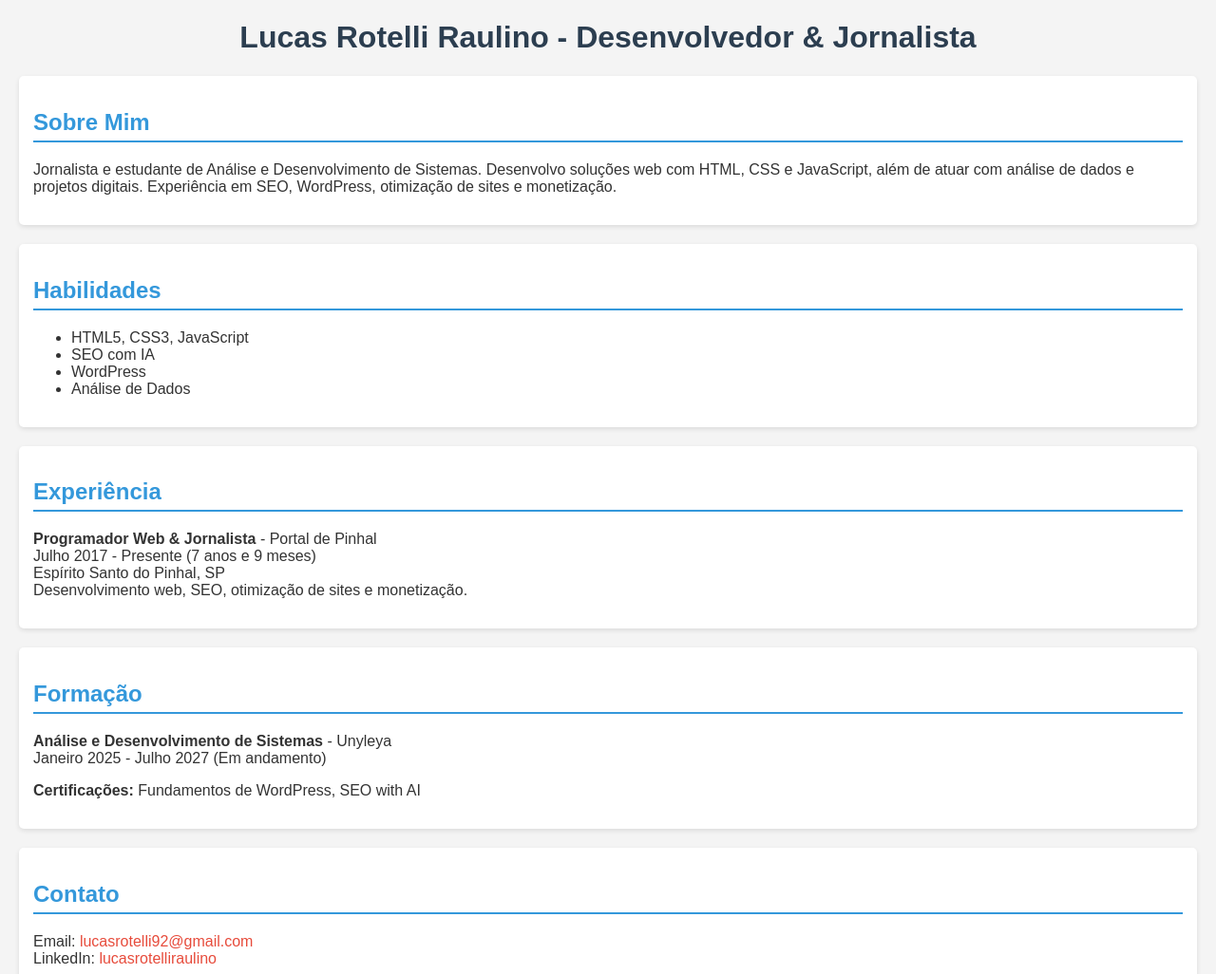
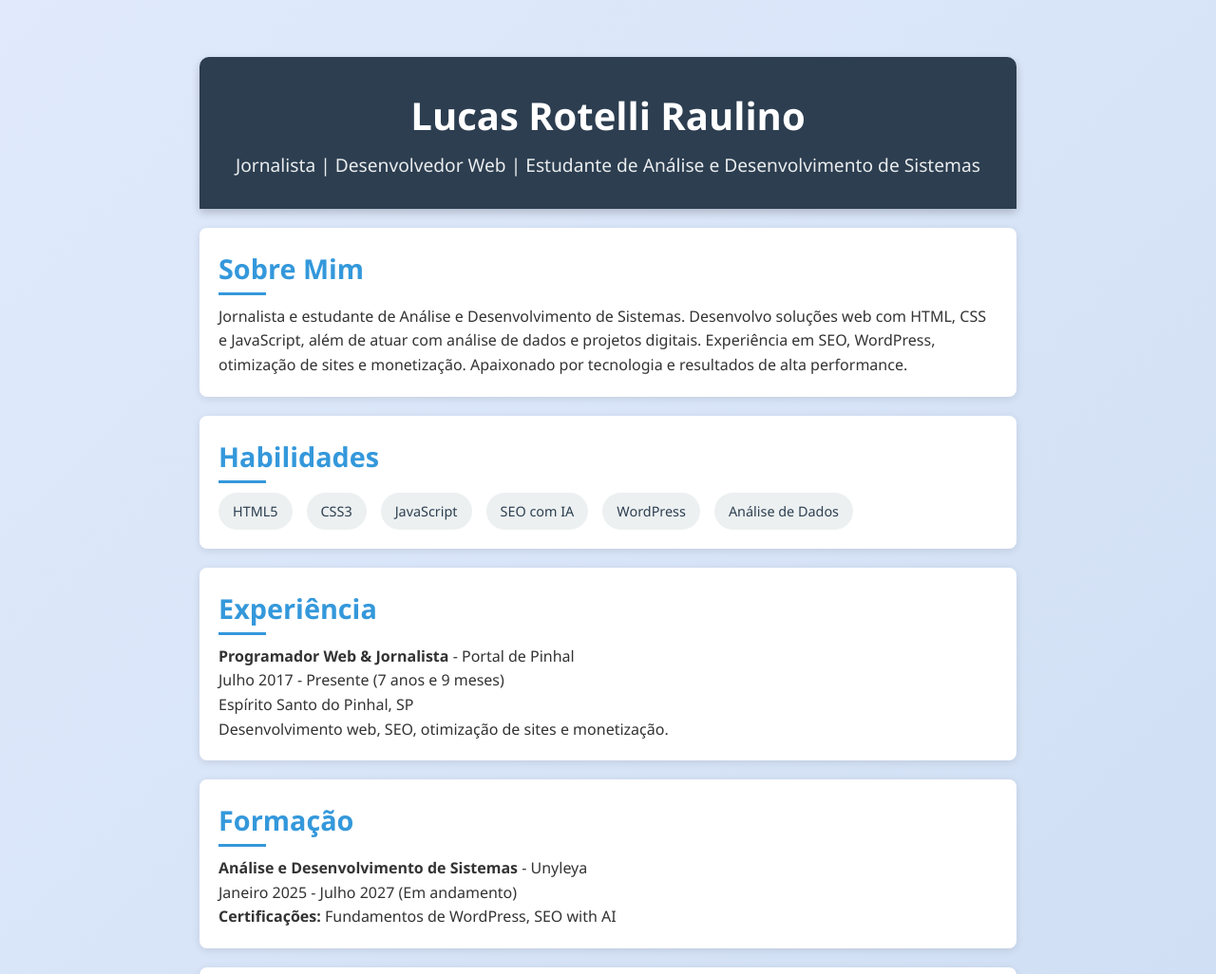
Before and after one commit to rotellicode/lucas-rotelli-raulino-cv, a plain HTML site: page index.html in a window 1280 px wide. Shown: the top 1026 px of the page at 95% size. Drawn offline with Linux system fonts and the light colour scheme.

Commit message:
Update index.html

```diff
--- a/index.html
+++ b/index.html
@@ -5,49 +5,127 @@
   <meta name="viewport" content="width=device-width, initial-scale=1.0">
   <title>Lucas Rotelli - Currículo</title>
   <style>
+    * {
+      margin: 0;
+      padding: 0;
+      box-sizing: border-box;
+    }
     body {
-      font-family: Arial, sans-serif;
-      margin: 20px;
-      background-color: #f4f4f4;
+      font-family: 'Segoe UI', Arial, sans-serif;
+      background: linear-gradient(135deg, #e0eafc, #cfdef3);
       color: #333;
+      line-height: 1.6;
     }
-    h1 {
-      color: #2c3e50;
+    .container {
+      max-width: 900px;
+      margin: 40px auto;
+      padding: 20px;
+    }
+    header {
       text-align: center;
+      padding: 30px;
+      background: #2c3e50;
+      color: white;
+      border-radius: 10px 10px 0 0;
+      box-shadow: 0 4px 10px rgba(0, 0, 0, 0.2);
+    }
+    header h1 {
+      font-size: 2.5em;
+      margin-bottom: 5px;
+    }
+    header p {
+      font-size: 1.2em;
+      opacity: 0.9;
+    }
+    .section {
+      background: white;
+      margin: 20px 0;
+      padding: 20px;
+      border-radius: 8px;
+      box-shadow: 0 2px 8px rgba(0, 0, 0, 0.1);
+      transition: transform 0.3s ease, box-shadow 0.3s ease;
+    }
+    .section:hover {
+      transform: translateY(-5px);
+      box-shadow: 0 6px 15px rgba(0, 0, 0, 0.15);
     }
     h2 {
       color: #3498db;
-      border-bottom: 2px solid #3498db;
-      padding-bottom: 5px;
+      font-size: 1.8em;
+      margin-bottom: 15px;
+      position: relative;
     }
-    .section {
-      margin: 20px 0;
-      padding: 15px;
-      background-color: #fff;
-      border-radius: 5px;
-      box-shadow: 0 2px 5px rgba(0,0,0,0.1);
+    h2::after {
+      content: '';
+      width: 50px;
+      height: 3px;
+      background: #3498db;
+      position: absolute;
+      bottom: -5px;
+      left: 0;
+    }
+    ul {
+      list-style: none;
+      display: flex;
+      flex-wrap: wrap;
+      gap: 15px;
+    }
+    ul li {
+      background: #ecf0f1;
+      padding: 8px 15px;
+      border-radius: 20px;
+      font-size: 0.9em;
+      color: #2c3e50;
+      transition: background 0.3s ease;
+    }
+    ul li:hover {
+      background: #3498db;
+      color: white;
     }
     a {
       color: #e74c3c;
       text-decoration: none;
+      font-weight: bold;
     }
     a:hover {
+      color: #c0392b;
       text-decoration: underline;
+    }
+    .experience, .education {
+      margin-top: 10px;
+    }
+    @media (max-width: 600px) {
+      .container {
+        margin: 20px;
+        padding: 10px;
+      }
+      header h1 {
+        font-size: 1.8em;
+      }
+      h2 {
+        font-size: 1.5em;
+      }
     }
   </style>
 </head>
 <body>
-  <h1>Lucas Rotelli Raulino - Desenvolvedor & Jornalista</h1>
+  <div class="container">
+    <header>
+      <h1>Lucas Rotelli Raulino</h1>
+      <p>Jornalista | Desenvolvedor Web | Estudante de Análise e Desenvolvimento de Sistemas</p>
+    </header>
 
     <div class="section">
       <h2>Sobre Mim</h2>
-    <p>Jornalista e estudante de Análise e Desenvolvimento de Sistemas. Desenvolvo soluções web com HTML, CSS e JavaScript, além de atuar com análise de dados e projetos digitais. Experiência em SEO, WordPress, otimização de sites e monetização.</p>
+      <p>Jornalista e estudante de Análise e Desenvolvimento de Sistemas. Desenvolvo soluções web com HTML, CSS e JavaScript, além de atuar com análise de dados e projetos digitais. Experiência em SEO, WordPress, otimização de sites e monetização. Apaixonado por tecnologia e resultados de alta performance.</p>
     </div>
 
     <div class="section">
       <h2>Habilidades</h2>
       <ul>
-      <li>HTML5, CSS3, JavaScript</li>
+        <li>HTML5</li>
+        <li>CSS3</li>
+        <li>JavaScript</li>
         <li>SEO com IA</li>
         <li>WordPress</li>
         <li>Análise de Dados</li>
@@ -56,17 +134,21 @@
 
     <div class="section">
       <h2>Experiência</h2>
+      <div class="experience">
         <p><strong>Programador Web & Jornalista</strong> - Portal de Pinhal<br>
         Julho 2017 - Presente (7 anos e 9 meses)<br>
         Espírito Santo do Pinhal, SP<br>
         Desenvolvimento web, SEO, otimização de sites e monetização.</p>
       </div>
+    </div>
 
     <div class="section">
       <h2>Formação</h2>
+      <div class="education">
         <p><strong>Análise e Desenvolvimento de Sistemas</strong> - Unyleya<br>
         Janeiro 2025 - Julho 2027 (Em andamento)</p>
         <p><strong>Certificações:</strong> Fundamentos de WordPress, SEO with AI</p>
+      </div>
     </div>
 
     <div class="section">
@@ -74,5 +156,6 @@
       <p>Email: <a href="mailto:lucasrotelli92@gmail.com">lucasrotelli92@gmail.com</a><br>
       LinkedIn: <a href="https://www.linkedin.com/in/lucasrotelliraulino" target="_blank">lucasrotelliraulino</a></p>
     </div>
+  </div>
 </body>
 </html>
```
Lines whose indentation alone changed are shown as unchanged.
